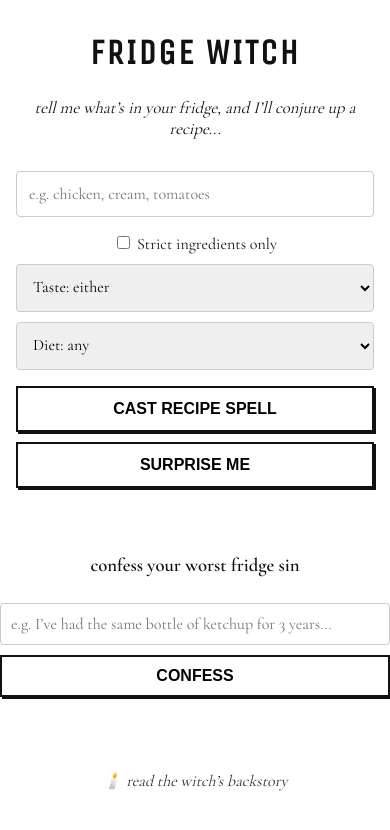
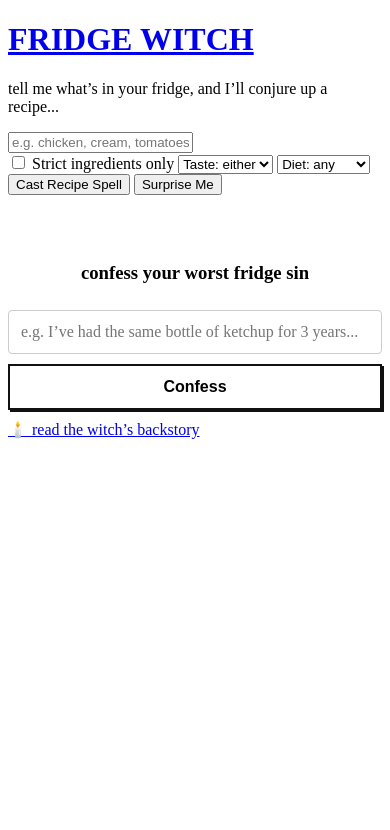
Before and after one commit to danielvella14/fridgewitch, a website: page public/index.html in a window 390 px wide. Drawn offline with nearby package versions, Linux system fonts and the light colour scheme.

Commit message:
Update style.css

```diff
--- a/public/style.css
+++ b/public/style.css
@@ -1,161 +1,4 @@
-body {
-  margin: 0;
-  padding: 0;
-  font-family: 'Cormorant Garamond', serif;
-  background: white;
-  color: #111;
-  text-align: center;
-}
-
-.main-title {
-  font-family: 'Unica One', sans-serif;
-  font-size: 3rem;
-  letter-spacing: 2px;
-  margin-top: 2rem;
-}
-
-.title-link {
-  text-decoration: none;
-  color: inherit;
-}
-
-.title-link:hover {
-  text-decoration: underline;
-}
-
-.tagline {
-  font-size: 1.25rem;
-  margin-bottom: 1.5rem;
-  font-style: italic;
-  text-transform: none;
-}
-
-.search-container {
-  margin: 2rem auto;
-  max-width: 600px;
-  display: flex;
-  flex-direction: column;
-  gap: 1rem;
-  padding: 0 1rem;
-}
-
-input[type="text"], select {
-  padding: 12px;
-  font-size: 1rem;
-  border: 1px solid #ccc;
-  border-radius: 4px;
-  font-family: inherit;
-  width: 100%;
-  box-sizing: border-box;
-}
-
-button {
-  padding: 12px 24px;
-  font-size: 1rem;
-  text-transform: uppercase;
-  font-weight: bold;
-  border: 2px solid #111;
-  background: white;
-  cursor: pointer;
-  box-shadow: 2px 2px 0 #111;
-  transition: all 0.2s ease;
-  width: 100%;
-}
-
-button:hover {
-  background: #111;
-  color: white;
-}
-
-.selectors-row {
-  display: flex;
-  gap: 10px;
-  justify-content: center;
-  flex-wrap: wrap;
-}
-
-.button-row {
-  display: flex;
-  flex-direction: column;
-  gap: 10px;
-}
-
-.loading-area {
-  margin-top: 2rem;
-}
-
-#spellSteps {
-  margin-top: 1rem;
-}
-
-.spell-step {
-  font-size: 1.2rem;
-  font-style: italic;
-  opacity: 0;
-  animation: fadeIn 0.8s forwards;
-  margin: 0.25rem 0;
-}
-
-@keyframes fadeIn {
-  from { opacity: 0; transform: translateY(10px); }
-  to { opacity: 1; transform: translateY(0); }
-}
-
-.recipe-card {
-  border: 1px solid #ddd;
-  border-radius: 8px;
-  padding: 1rem;
-  margin: 1rem auto;
-  max-width: 600px;
-  background-color: #fdfdfd;
-  font-family: 'Cormorant Garamond', serif;
-  text-align: left;
-}
-
-.recipe-card a {
-  text-decoration: none;
-  color: inherit;
-  display: block;
-}
-
-.recipe-card a:hover {
-  text-decoration: underline;
-}
-
-.recipe-card h3 {
-  font-size: 1.5rem;
-  margin-bottom: 0.5rem;
-  font-weight: 600;
-  color: #111;
-}
-
-.recipe-card img {
-  max-width: 100%;
-  border-radius: 6px;
-  margin: 0.5rem 0;
-  display: block;
-}
-
-.recipe-card p {
-  font-size: 1rem;
-  line-height: 1.6;
-  margin: 0.5rem 0;
-}
-
-.back-link {
-  display: block;
-  margin-top: 4rem;
-  text-align: center;
-  font-style: italic;
-  font-size: 1rem;
-  text-decoration: none;
-  color: #333;
-}
-
-.back-link:hover {
-  color: black;
-  text-decoration: underline;
-}
+/* ONLY the chat section overrides — no other changes needed */
 
 .chat-box {
   margin-top: 3rem;
@@ -166,29 +9,43 @@ button:hover {
 }
 
 .chat-inner {
+  width: 100%;
   max-width: 600px;
-  width: 100%;
   padding: 0 1rem;
 }
 
 .chat-input-group {
   display: flex;
   gap: 10px;
-  flex-wrap: nowrap;
-  justify-content: center;
+  justify-content: space-between;
+  align-items: stretch;
   margin-top: 0.5rem;
 }
 
 .chat-input-group input[type="text"] {
-  flex: 1;
-  padding: 10px;
+  flex-grow: 1;
+  padding: 12px;
+  font-size: 1rem;
+  border: 1px solid #ccc;
+  border-radius: 4px;
   font-family: inherit;
 }
 
 .chat-input-group button {
-  padding: 10px 20px;
+  padding: 12px 24px;
+  font-size: 1rem;
+  font-weight: bold;
+  border: 2px solid #111;
+  background: white;
+  cursor: pointer;
+  box-shadow: 2px 2px 0 #111;
+  transition: all 0.2s ease;
   white-space: nowrap;
-  width: auto;
+}
+
+.chat-input-group button:hover {
+  background: #111;
+  color: white;
 }
 
 #witchResponse {
@@ -197,34 +54,9 @@ button:hover {
   font-size: 1rem;
 }
 
-/* 📱 Mobile Responsiveness */
 @media screen and (max-width: 600px) {
-  .main-title {
-    font-size: 2.2rem;
-  }
-
-  .tagline {
-    font-size: 1.05rem;
-    padding: 0 1rem;
-  }
-
-  .selectors-row {
-    flex-direction: column;
-    align-items: stretch;
-  }
-
-  .button-row {
+  .chat-input-group {
     flex-direction: column;
     gap: 10px;
   }
-
-  .chat-input-group {
-    flex-direction: column;
-    align-items: stretch;
-  }
-
-  .recipe-card {
-    margin: 1rem;
-    padding: 1rem;
-  }
 }
```
